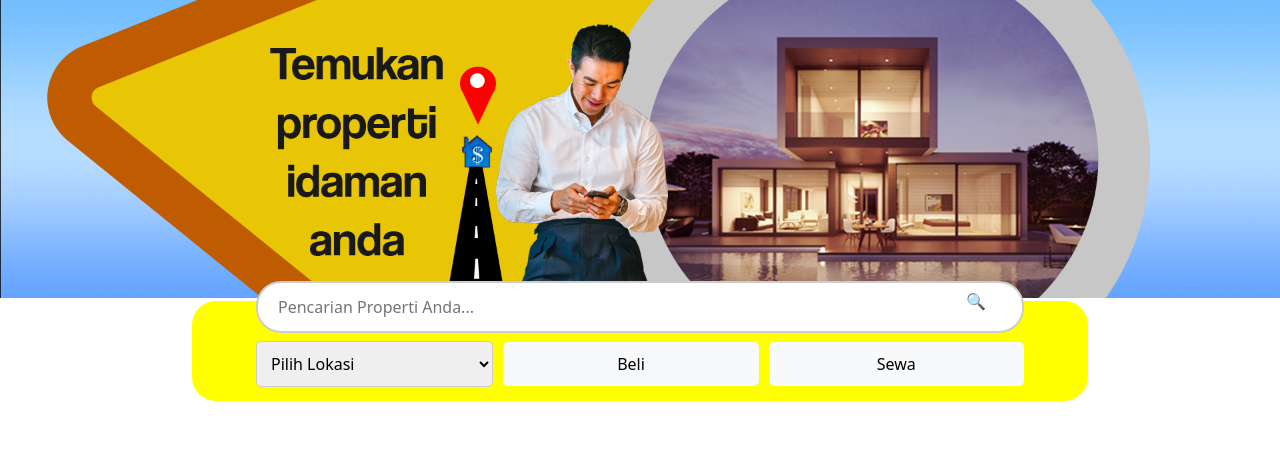
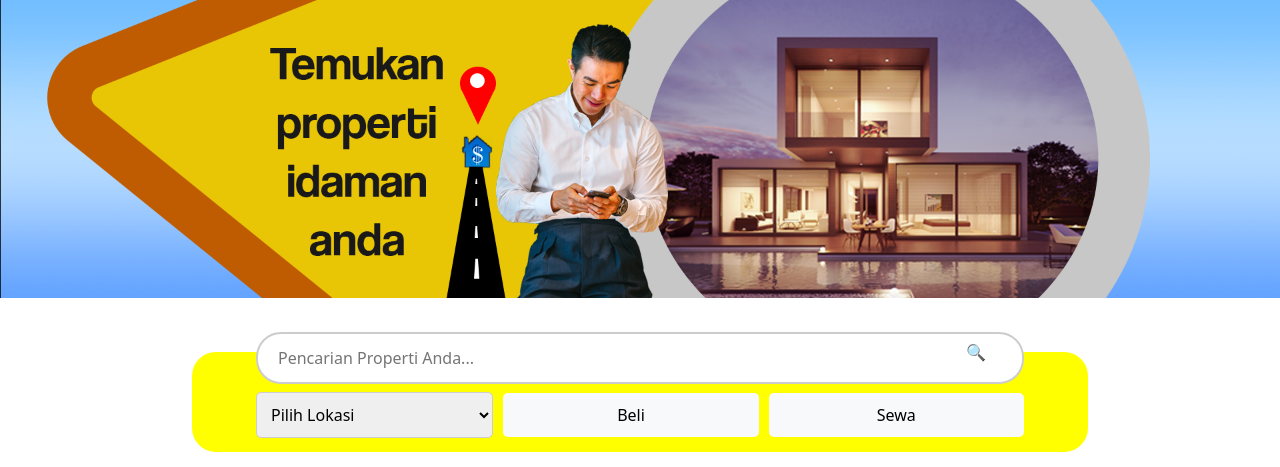
Before and after one commit to chrisshuo123/IntanJaya, a plain HTML site: page 1_halamanUtama/index.html in a window 1280 px wide. Shown: the part 60-527 px from the top of the page. Drawn offline with nearby package versions, Linux system fonts and the light colour scheme.

Commit message:
Adjusting class layout-search

```diff
--- a/1_halamanUtama/index.html
+++ b/1_halamanUtama/index.html
@@ -9,7 +9,7 @@
 
     <!-- Link to the favicon -->
     <link rel="icon" type="image/png" href="favicon/icons8-property-ios-17-filled-32.png">
-    <title>Document</title>
+    <title>Main Page</title>
 </head>
 <body>
     <!-- NAVBAR -->
--- a/1_halamanUtama/style.css
+++ b/1_halamanUtama/style.css
@@ -134,7 +134,7 @@ body {
 .layout-search {
     position:relative;
     top: 0;
-    margin-top: -7%;
+    margin-top:-3%;
     text-align: center;
     /*border: 3px solid green;*/
     margin-bottom: 7%;
```
Also changed, not shown: 1 other file.
